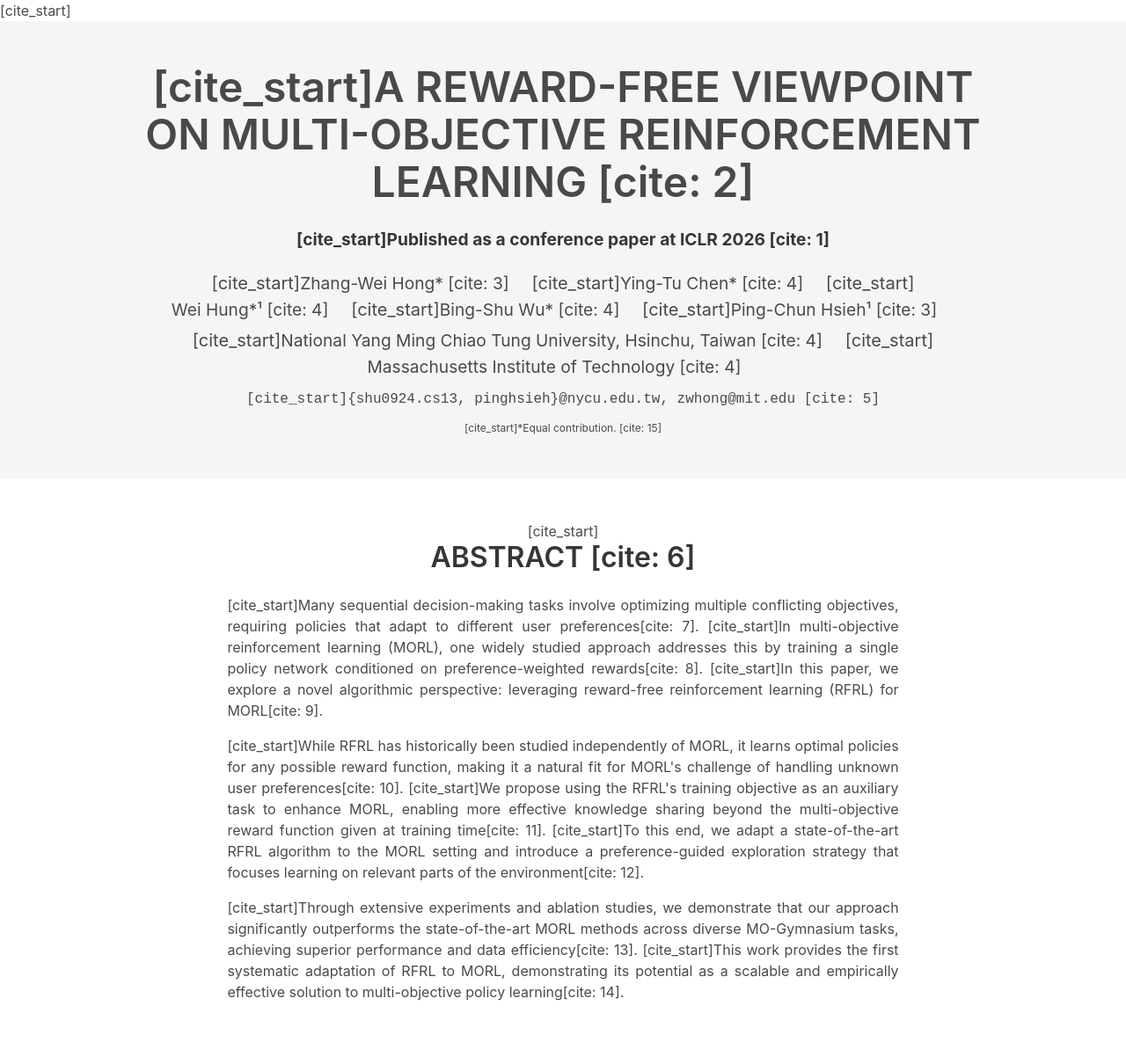
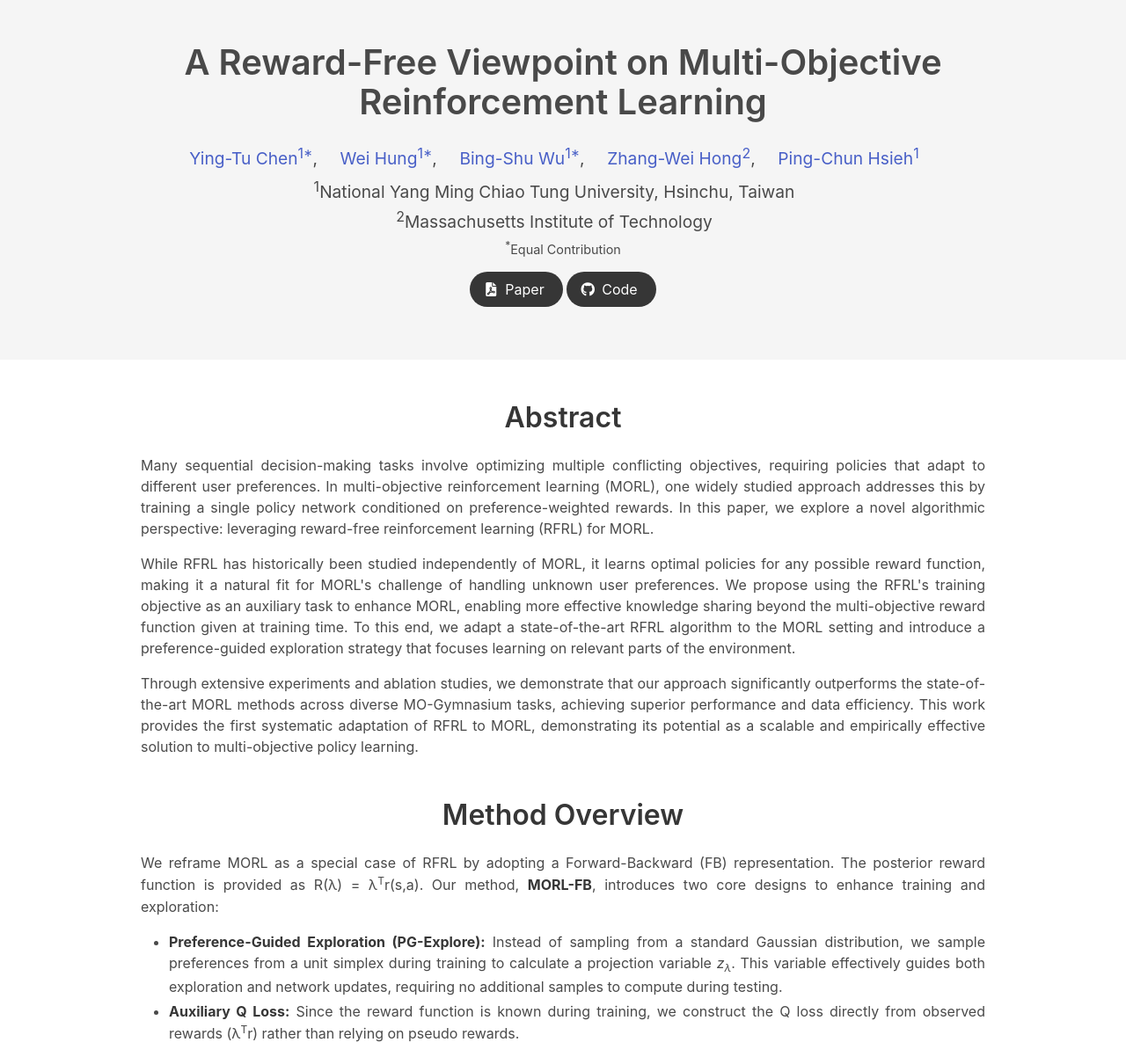
Before and after one commit to rl-bandits-lab/MORL-FB, a plain HTML site: page index.html in a window 1280 px wide. Shown: the top 1202 px of the page at 88% size. Drawn offline with nearby package versions, Linux system fonts and the light colour scheme.

Commit message:
Update index.html

```diff
--- a/index.html
+++ b/index.html
@@ -3,8 +3,9 @@
 <head>
   <meta charset="utf-8">
   <meta name="viewport" content="width=device-width, initial-scale=1">
-  [cite_start]<title>A REWARD-FREE VIEWPOINT ON MULTI-OBJECTIVE REINFORCEMENT LEARNING [cite: 2]</title>
+  <title>A Reward-Free Viewpoint on Multi-Objective Reinforcement Learning</title>
   <link rel="stylesheet" href="https://cdn.jsdelivr.net/npm/bulma@0.9.4/css/bulma.min.css">
+  <link rel="stylesheet" href="https://cdnjs.cloudflare.com/ajax/libs/font-awesome/6.0.0/css/all.min.css">
   <style>
     .author-block {
       display: inline-block;
@@ -22,10 +23,16 @@
       color: #363636;
       margin-bottom: 20px;
     }
-    .email-block {
-      font-family: monospace;
-      margin-top: 10px;
+    .footnote-block {
+      font-size: 0.9rem;
+      text-align: center;
+      margin-top: 1.5rem;
+      line-height: 1.6;
     }
+       .has-text-link:hover {
+         text-decoration: underline;
+         color: #23527c; /* Optional: makes the blue slightly darker on hover */
+       }
   </style>
 </head>
 <body>
@@ -33,58 +40,158 @@
   <section class="hero is-light">
     <div class="hero-body has-text-centered">
       <div class="container is-max-desktop">
-        <h1 class="title is-1 publication-title">
-          [cite_start]A REWARD-FREE VIEWPOINT ON MULTI-OBJECTIVE REINFORCEMENT LEARNING [cite: 2]
+        <h1 class="title is-2 publication-title">
+          A Reward-Free Viewpoint on Multi-Objective Reinforcement Learning
         </h1>
 
-        <div class="conference-block">
-          [cite_start]Published as a conference paper at ICLR 2026 [cite: 1]
-        </div>
-
         <div class="is-size-5 publication-authors">
-          [cite_start]<span class="author-block">Zhang-Wei Hong* [cite: 3]</span>
-          [cite_start]<span class="author-block">Ying-Tu Chen* [cite: 4]</span>
-          [cite_start]<span class="author-block">Wei Hung*¹ [cite: 4]</span>
-          [cite_start]<span class="author-block">Bing-Shu Wu* [cite: 4]</span>
-          [cite_start]<span class="author-block">Ping-Chun Hsieh¹ [cite: 3]</span>
+          <span class="author-block">
+              <a href="FIRST AUTHOR PERSONAL LINK" class="has-text-link" target="_blank">Ying-Tu Chen<sup>1*</sup></a>,
+          </span>
+          <span class="author-block">
+              <a href="SECOND AUTHOR PERSONAL LINK" class="has-text-link" target="_blank">Wei Hung<sup>1*</sup></a>,
+          </span>
+          <span class="author-block">
+              <a href="THIRD AUTHOR PERSONAL LINK" class="has-text-link" target="_blank">Bing-Shu Wu<sup>1*</sup></a>,
+          </span>
+          <span class="author-block">
+              <a href="https://williamd4112.github.io/" class="has-text-link" target="_blank">Zhang-Wei Hong<sup>2</sup></a>,
+          </span>
+          <span class="author-block">
+              <a href="https://pinghsieh.github.io/" class="has-text-link" target="_blank">Ping-Chun Hsieh<sup>1</sup></a>
+          </span>
         </div>
 
         <div class="is-size-5 publication-authors affiliation-block">
-          [cite_start]<span class="author-block">National Yang Ming Chiao Tung University, Hsinchu, Taiwan [cite: 4]</span>
-          [cite_start]<span class="author-block">Massachusetts Institute of Technology [cite: 4]</span>
+          <span class="author-block"><sup>1</sup>National Yang Ming Chiao Tung University, Hsinchu, Taiwan</span><br>
+          <span class="author-block"><sup>2</sup>Massachusetts Institute of Technology</span><br>
+                  <span class="footnote-block"><sup>*</sup>Equal Contribution</span>
         </div>
 
-        <div class="email-block">
-          [cite_start]{shu0924.cs13, pinghsieh}@nycu.edu.tw, zwhong@mit.edu [cite: 5]
-        </div>
+        <div class="column has-text-centered">
+            <div class="publication-links">
+                <!-- Arxiv PDF link -->
+                <span class="link-block">
+                    <a href="https://openreview.net/pdf?id=IwiwmY3Mzz" target="_blank"
+                    class="external-link button is-normal is-rounded is-dark">
+                        <span class="icon">
+                          <i class="fas fa-file-pdf"></i>
+                        </span>
+                        <span>Paper</span>
+                    </a>
+                </span>
 
-        <div class="is-size-7 mt-3">
-          [cite_start]*Equal contribution. [cite: 15]
-        </div>
+                <!-- Github link -->
+                <span class="link-block">
+                    <a href="https://github.com/rl-bandits-lab/MORL-FB" target="_blank"
+                    class="external-link button is-normal is-rounded is-dark">
+                        <span class="icon">
+                          <i class="fab fa-github"></i>
+                        </span>
+                    <span>Code</span>
+                    </a>
+                </span>
+	    </div>
+	</div>
+
       </div>
     </div>
   </section>
 
   <section class="section">
     <div class="container is-max-desktop">
-      <div class="columns is-centered has-text-centered">
-        <div class="column is-four-fifths">
-          [cite_start]<h2 class="title is-3">ABSTRACT [cite: 6]</h2>
+
+      <div class="columns is-centered">
+        <div class="column is-full">
+          <h2 class="title is-3 has-text-centered">Abstract</h2>
           <div class="content has-text-justified">
             <p>
-              [cite_start]Many sequential decision-making tasks involve optimizing multiple conflicting objectives, requiring policies that adapt to different user preferences[cite: 7]. [cite_start]In multi-objective reinforcement learning (MORL), one widely studied approach addresses this by training a single policy network conditioned on preference-weighted rewards[cite: 8]. [cite_start]In this paper, we explore a novel algorithmic perspective: leveraging reward-free reinforcement learning (RFRL) for MORL[cite: 9].
+              Many sequential decision-making tasks involve optimizing multiple conflicting objectives, requiring policies that adapt to different user preferences. In multi-objective reinforcement learning (MORL), one widely studied approach addresses this by training a single policy network conditioned on preference-weighted rewards. In this paper, we explore a novel algorithmic perspective: leveraging reward-free reinforcement learning (RFRL) for MORL.
             </p>
             <p>
-              [cite_start]While RFRL has historically been studied independently of MORL, it learns optimal policies for any possible reward function, making it a natural fit for MORL's challenge of handling unknown user preferences[cite: 10]. [cite_start]We propose using the RFRL's training objective as an auxiliary task to enhance MORL, enabling more effective knowledge sharing beyond the multi-objective reward function given at training time[cite: 11]. [cite_start]To this end, we adapt a state-of-the-art RFRL algorithm to the MORL setting and introduce a preference-guided exploration strategy that focuses learning on relevant parts of the environment[cite: 12].
+              While RFRL has historically been studied independently of MORL, it learns optimal policies for any possible reward function, making it a natural fit for MORL's challenge of handling unknown user preferences. We propose using the RFRL's training objective as an auxiliary task to enhance MORL, enabling more effective knowledge sharing beyond the multi-objective reward function given at training time. To this end, we adapt a state-of-the-art RFRL algorithm to the MORL setting and introduce a preference-guided exploration strategy that focuses learning on relevant parts of the environment.
             </p>
             <p>
-              [cite_start]Through extensive experiments and ablation studies, we demonstrate that our approach significantly outperforms the state-of-the-art MORL methods across diverse MO-Gymnasium tasks, achieving superior performance and data efficiency[cite: 13]. [cite_start]This work provides the first systematic adaptation of RFRL to MORL, demonstrating its potential as a scalable and empirically effective solution to multi-objective policy learning[cite: 14].
+              Through extensive experiments and ablation studies, we demonstrate that our approach significantly outperforms the state-of-the-art MORL methods across diverse MO-Gymnasium tasks, achieving superior performance and data efficiency. This work provides the first systematic adaptation of RFRL to MORL, demonstrating its potential as a scalable and empirically effective solution to multi-objective policy learning.
             </p>
           </div>
         </div>
       </div>
+
+      <div class="columns is-centered mt-5">
+        <div class="column is-full">
+          <h2 class="title is-3 has-text-centered">Method Overview</h2>
+          <div class="content has-text-justified">
+            <p>
+              We reframe MORL as a special case of RFRL by adopting a Forward-Backward (FB) representation. The posterior reward function is provided as R(&lambda;) = &lambda;<sup>T</sup>r(s,a). Our method, <strong>MORL-FB</strong>, introduces two core designs to enhance training and exploration:
+            </p>
+            <ul>
+              <li><strong>Preference-Guided Exploration (PG-Explore):</strong> Instead of sampling from a standard Gaussian distribution, we sample preferences from a unit simplex during training to calculate a projection variable <em>z<sub>&lambda;</sub></em>. This variable effectively guides both exploration and network updates, requiring no additional samples to compute during testing.</li>
+              <li><strong>Auxiliary Q Loss:</strong> Since the reward function is known during training, we construct the Q loss directly from observed rewards (&lambda;<sup>T</sup>r) rather than relying on pseudo rewards.</li>
+            </ul>
+          </div>
+        </div>
+      </div>
+
+      <div class="columns is-centered mt-5">
+        <div class="column is-full">
+          <h2 class="title is-3 has-text-centered">Experiments & Results</h2>
+          <div class="content has-text-justified">
+            <p>
+              We evaluated <strong>MORL-FB</strong> across diverse Multi-Objective MuJoCo domains (HalfCheetah2d, Walker2d, Hopper3d, Ant3d, Humanoid2d, and Humanoid5d) and measured its performance against state-of-the-art baselines (PD-MORL, Q-Pensieve, CAPQL, PG-MORL, etc.) using Utility (UT), Hypervolume (HV), and Episodic Dominance (ED).
+            </p>
+            <p><strong>Key Highlights:</strong></p>
+            <ul>
+              <li><strong>Higher Sample Efficiency:</strong> MORL-FB consistently achieves superior performance and data efficiency across all benchmarked environments.</li>
+              <li><strong>Generalizability:</strong> Our method can generalize effectively over the entire preference set, even when trained on a heavily reduced subset of preference vectors (e.g., [1,0,0], [0,1,0], [0,0,1], [1/3, 1/3, 1/3]).</li>
+              <li><strong>Zero-Shot Transfer:</strong> We demonstrated effective zero-shot cross-objective transfer (e.g., transferring from 2D Hopper directly to 3D and 4D objectives), showcasing the robustness of the learned FB representations.</li>
+            </ul>
+          </div>
+        </div>
+      </div>
+
     </div>
   </section>
 
+
+<!--BibTex citation -->
+  <section class="section" id="BibTeX">
+    <div class="container is-max-desktop content">
+      <h2 class="title">BibTeX</h2>
+      	<pre><code>
+	@inproceedings{
+        	chen2026morlfb,
+        	title={A Reward-Free Viewpoint on Multi-Objective Reinforcement Learning},
+        	author={Ying-Tu Chen and Wei Hung and Bing-Shu Wu and Zhang-Wei Hong and Ping-Chun Hsieh},
+        	booktitle={The Fourteenth International Conference on Learning Representations},
+        	year={2026},
+        	url={https://openreview.net/forum?id=IwiwmY3Mzz},
+        }
+	</code></pre>
+    </div>
+</section>
+<!--End BibTex citation -->
+
+
+  <footer class="footer">
+  <div class="container">
+    <div class="columns is-centered">
+      <div class="column is-8">
+        <div class="content">
+
+          <p>
+            This page was built using the <a href="https://github.com/eliahuhorwitz/Academic-project-page-template" target="_blank">Academic Project Page Template</a> which was adopted from the <a href="https://nerfies.github.io" target="_blank">Nerfies</a> project page.
+            You are free to borrow the source code of this website, we just ask that you link back to this page in the footer. <br> This website is licensed under a <a rel="license"  href="http://creativecommons.org/licenses/by-sa/4.0/" target="_blank">Creative
+            Commons Attribution-ShareAlike 4.0 International License</a>.
+          </p>
+
+        </div>
+      </div>
+    </div>
+  </div>
+</footer>
+
+
+
 </body>
 </html>
```
